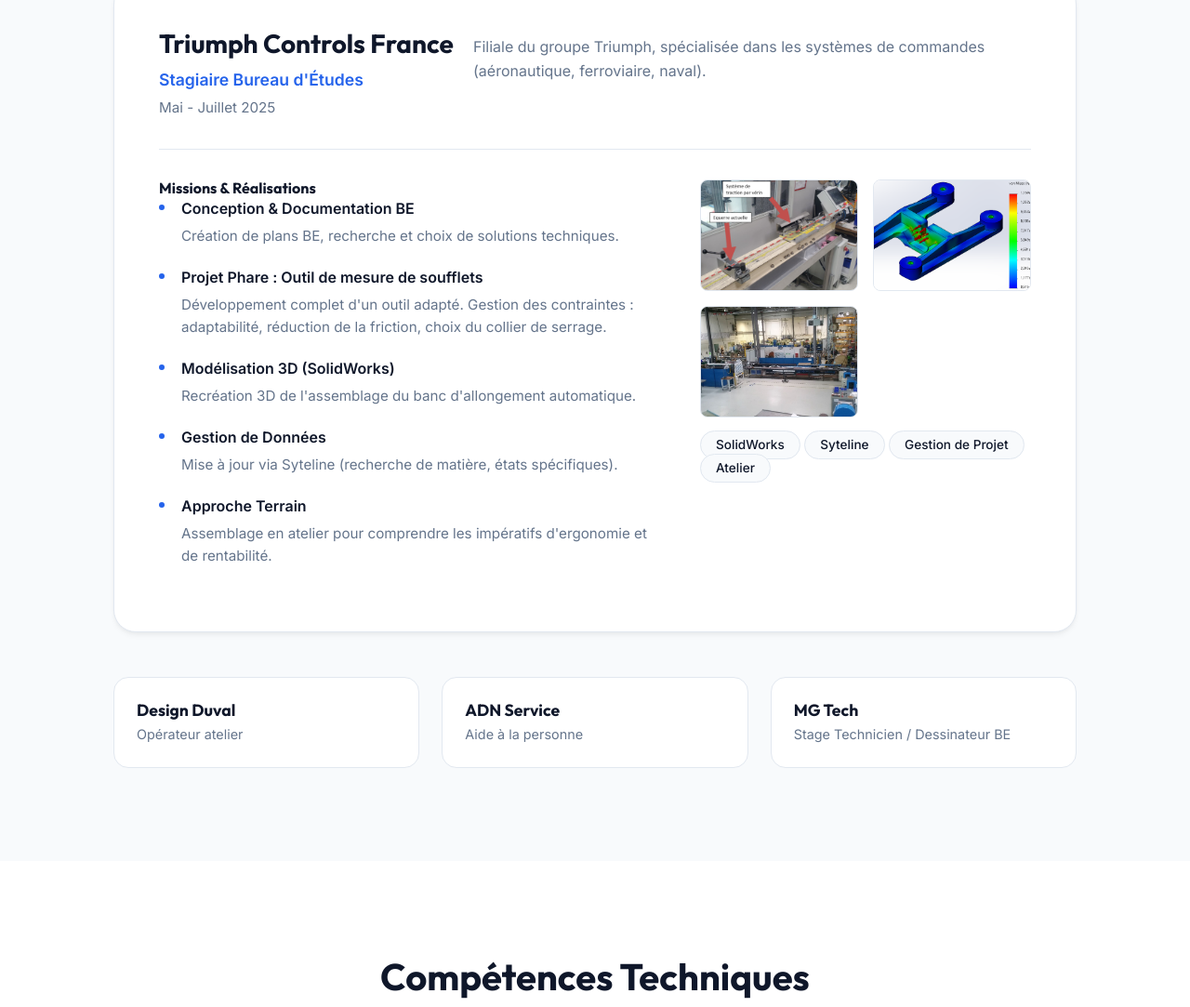
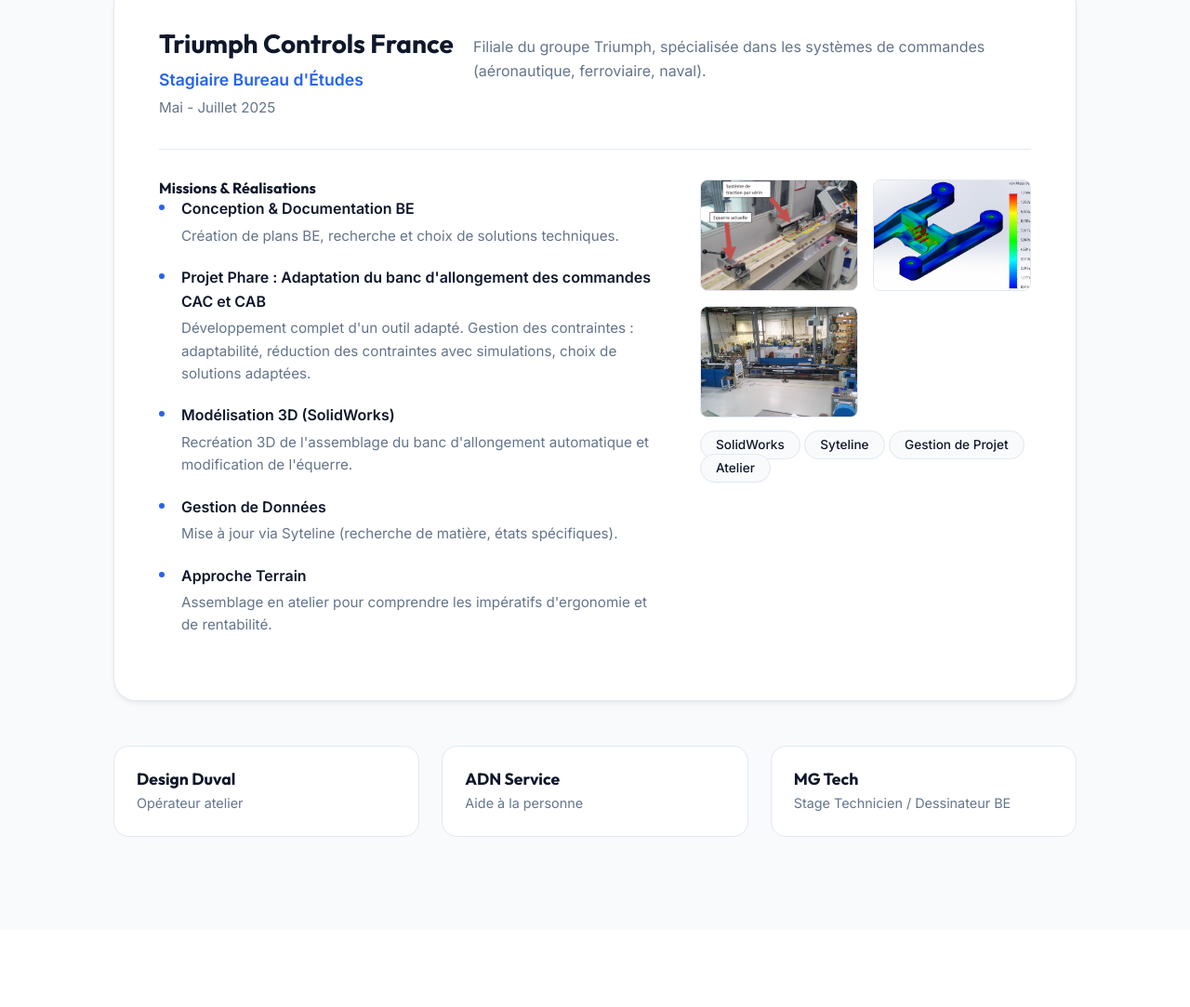
Before and after one commit to enzopimienta/Enzo-Pimienta-s-site, a plain HTML site: page index.html in a window 1280 px wide. Shown: the part 1601-2684 px from the top of the page at 93% size. Drawn offline with Linux system fonts and the light colour scheme.

Commit message:
Modif banc allongement

```diff
--- a/index.html
+++ b/index.html
@@ -122,13 +122,16 @@
                                         <p>Création de plans BE, recherche et choix de solutions techniques.</p>
                                     </li>
                                     <li>
-                                        <strong>Projet Phare : Outil de mesure de soufflets</strong>
+                                        <strong>Projet Phare : Adaptation du banc d'allongement des commandes CAC et
+                                            CAB</strong>
                                         <p>Développement complet d'un outil adapté. Gestion des contraintes :
-                                            adaptabilité, réduction de la friction, choix du collier de serrage.</p>
+                                            adaptabilité, réduction des contraintes avec simulations, choix de solutions
+                                            adaptées.</p>
                                     </li>
                                     <li>
                                         <strong>Modélisation 3D (SolidWorks)</strong>
-                                        <p>Recréation 3D de l'assemblage du banc d'allongement automatique.</p>
+                                        <p>Recréation 3D de l'assemblage du banc d'allongement automatique et
+                                            modification de l'équerre.</p>
                                     </li>
                                     <li>
                                         <strong>Gestion de Données</strong>
```
